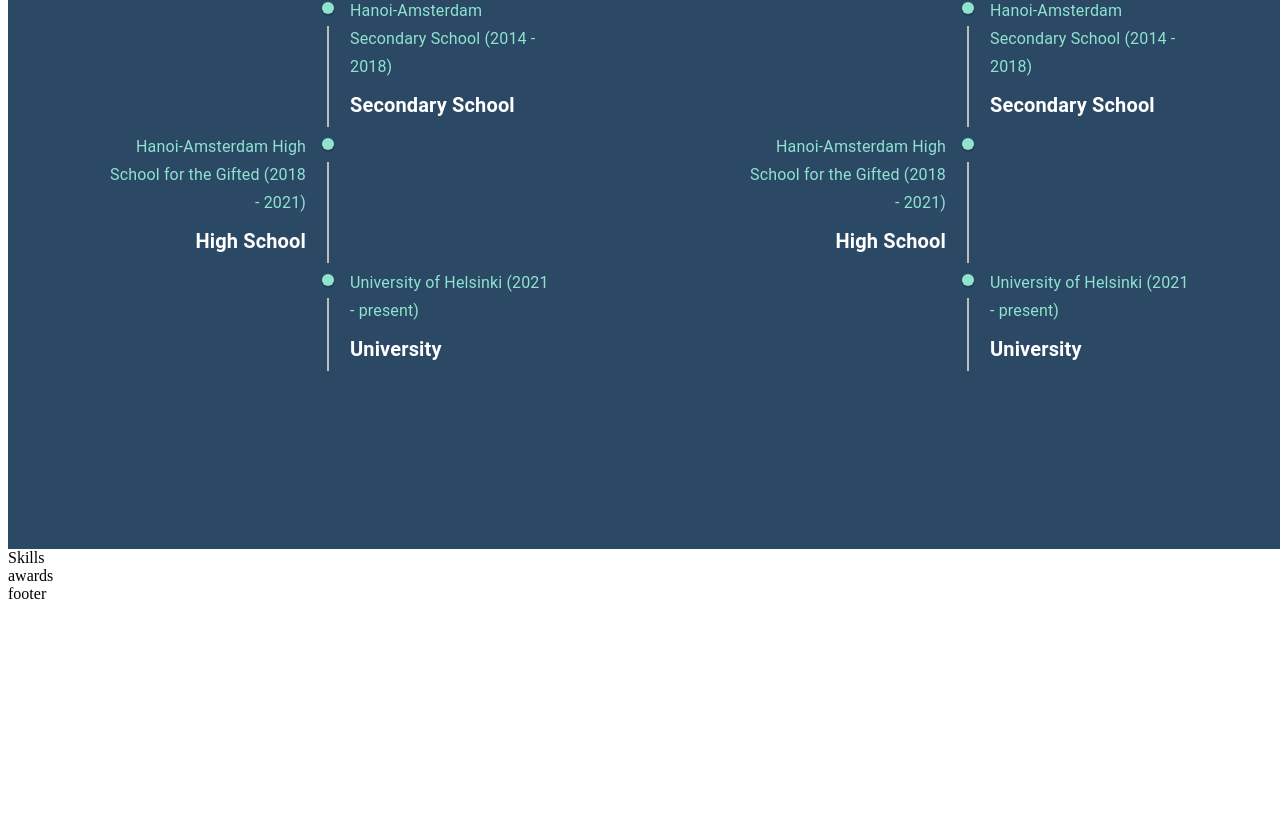
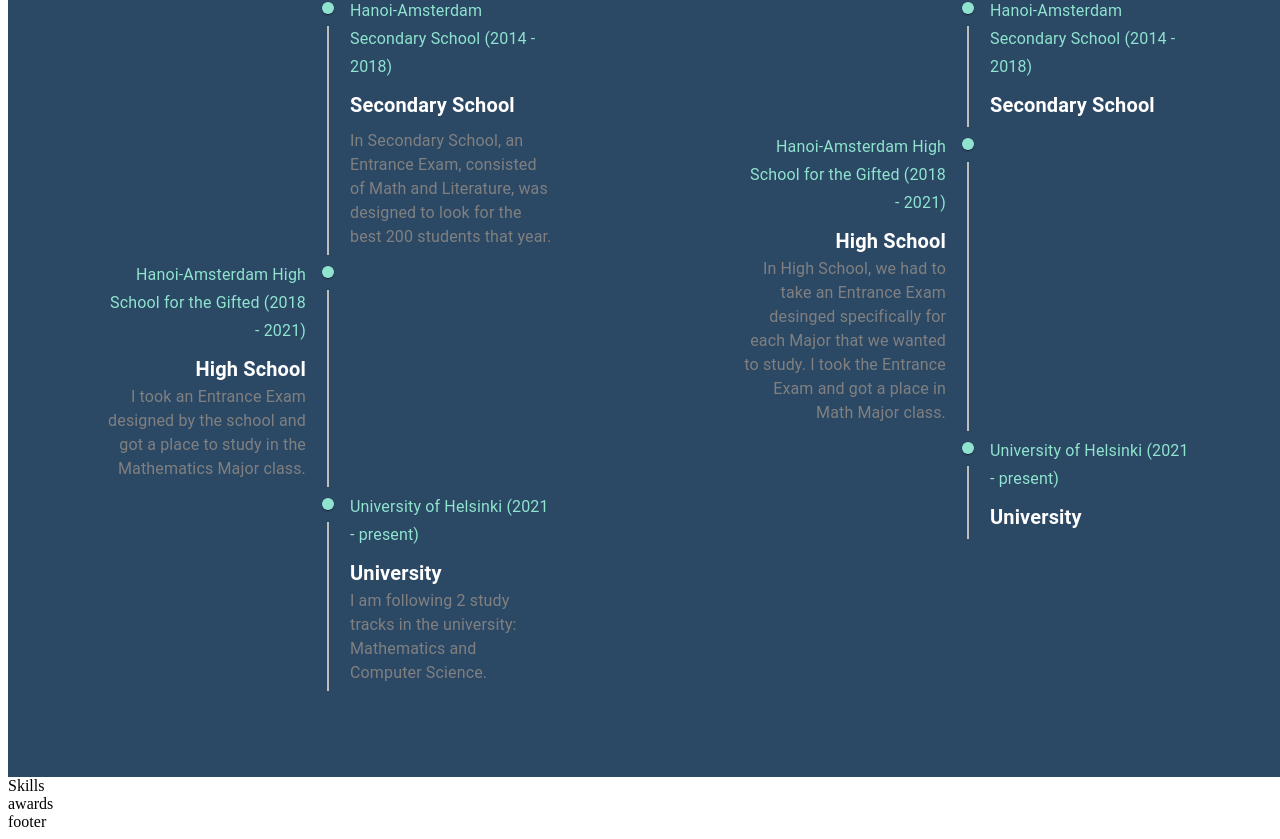
Before and after one commit to triluu03/personal-portfolio, a React (Create React App) app: page / in a window 1280 px wide. Shown: the part 1216-2055 px from the top of the page. Before the commit the page ends 1827 px from the top, so only its background shows below. Built offline with nearby package versions, Linux system fonts and the light colour scheme.

Commit message:
Add some changes

```diff
--- a/package.json
+++ b/package.json
@@ -16,7 +16,8 @@
     "react": "^18.2.0",
     "react-dom": "^18.2.0",
     "react-scripts": "5.0.1",
-    "react-type-animation": "^2.1.0",
+    "react-scroll-parallax": "^3.3.1",
+    "react-type-animation": "^2.1.1",
     "web-vitals": "^2.1.4"
   },
   "scripts": {
--- a/src/components/Education.js
+++ b/src/components/Education.js
@@ -17,10 +17,10 @@
 
     return (
         <Box
-            sx={{ width: '100vw', height: 700, bgcolor: 'secondary.main' }}
+            sx={{ width: '100vw', height: 'auto', bgcolor: 'secondary.main' }}
             style={style}
         >
-            <Box sx={{ m: '5%', flexGrow: 1 }}>
+            <Box sx={{ m: '5%', flexGrow: 1, maxWidth: '40%' }}>
                 <Typography variant='h3' color='textPrimary.main'>
                     Educations
                 </Typography>
@@ -44,6 +44,14 @@
                             >
                                 <b>Secondary School</b>
                             </Typography>
+                            <Typography
+                                color='textSecondary.main'
+                                sx={{ mt: 1 }}
+                            >
+                                In Secondary School, an Entrance Exam, consisted
+                                of Math and Literature, was designed to look for
+                                the best 200 students that year.
+                            </Typography>
                         </TimelineContent>
                     </TimelineItem>
                     <TimelineItem>
@@ -66,6 +74,11 @@
                             >
                                 <b>High School</b>
                             </Typography>
+                            <Typography color='textSecondary.main'>
+                                I took an Entrance Exam designed by the school
+                                and got a place to study in the Mathematics
+                                Major class.
+                            </Typography>
                         </TimelineContent>
                     </TimelineItem>
                     <TimelineItem>
@@ -87,12 +100,16 @@
                             >
                                 <b>University</b>
                             </Typography>
+                            <Typography color='textSecondary.main'>
+                                I am following 2 study tracks in the university:
+                                Mathematics and Computer Science.
+                            </Typography>
                         </TimelineContent>
                     </TimelineItem>
                 </Timeline>
             </Box>
 
-            <Box sx={{ m: '5%', flexGrow: 1 }}>
+            <Box sx={{ m: '5%', flexGrow: 1, maxWidth: '40%' }}>
                 <Typography variant='h3' color='textPrimary.main'>
                     Extra-Curriculum
                 </Typography>
@@ -138,6 +155,12 @@
                             >
                                 <b>High School</b>
                             </Typography>
+                            <Typography color='textSecondary.main'>
+                                In High School, we had to take an Entrance Exam
+                                desinged specifically for each Major that we
+                                wanted to study. I took the Entrance Exam and
+                                got a place in Math Major class.
+                            </Typography>
                         </TimelineContent>
                     </TimelineItem>
                     <TimelineItem>
--- a/src/components/Header.js
+++ b/src/components/Header.js
@@ -1,9 +1,5 @@
-import { Box, Typography /*Button*/ } from '@mui/material'
+import { Box, Typography } from '@mui/material'
 import { TypeAnimation } from 'react-type-animation'
-
-// import Image from '../images/header-background2.jpeg'
-
-import './components.css'
 
 const styles = {
     // backgroundImage: `url(${Image})`,
--- a/src/components/NavBar.js
+++ b/src/components/NavBar.js
@@ -1,7 +1,5 @@
 import { Box, Typography, AppBar, Toolbar, Button } from '@mui/material'
 import DeveloperBoardIcon from '@mui/icons-material/DeveloperBoard'
-
-import './components.css'
 
 const NavBar = () => {
     return (
--- a/src/components/components.css
+++ /dev/null
@@ -1,4 +0,0 @@
-.button:hover {
-    background-color: #8fe3cf;
-    color: black;
-}
```
Also changed, not shown: 1 other file (tests, documents, lock files or other folders).
